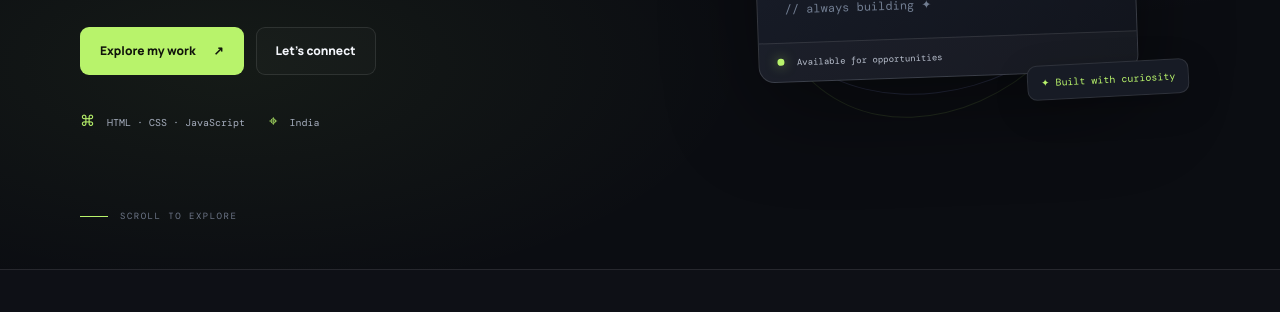
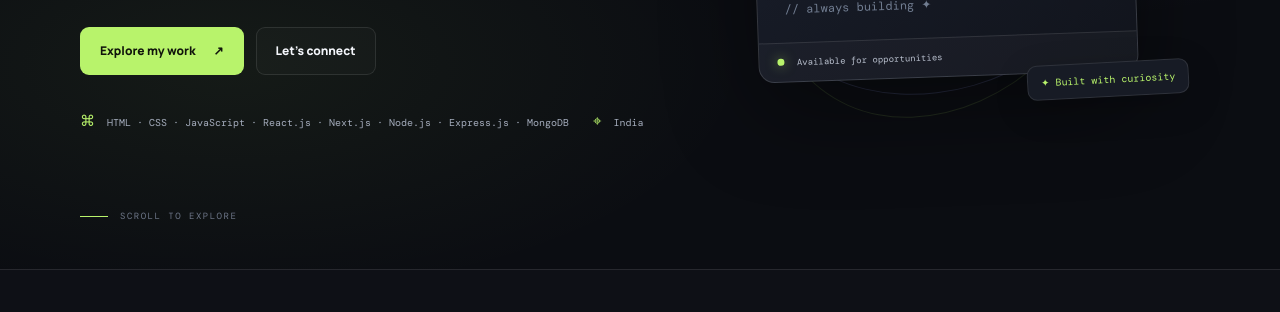
Before and after one commit to RohanKumarSharma/Rohan_HTML_CSS_Portfolio, a plain HTML site: page index.html in a window 1280 px wide. Shown: the part 488-800 px from the top of the page. Drawn offline with nearby package versions, Linux system fonts and the light colour scheme.

Commit message:
hero section update skills

```diff
--- a/index.html
+++ b/index.html
@@ -66,7 +66,7 @@
             </div>
             <div class="hero-meta">
               <span
-                ><span class="meta-icon">⌘</span> HTML · CSS · JavaScript </span
+                ><span class="meta-icon">⌘</span> HTML · CSS · JavaScript · React.js · Next.js · Node.js · Express.js · MongoDB</span
               >
               <span><span class="meta-icon">⌖</span> India</span>
             </div>
```
